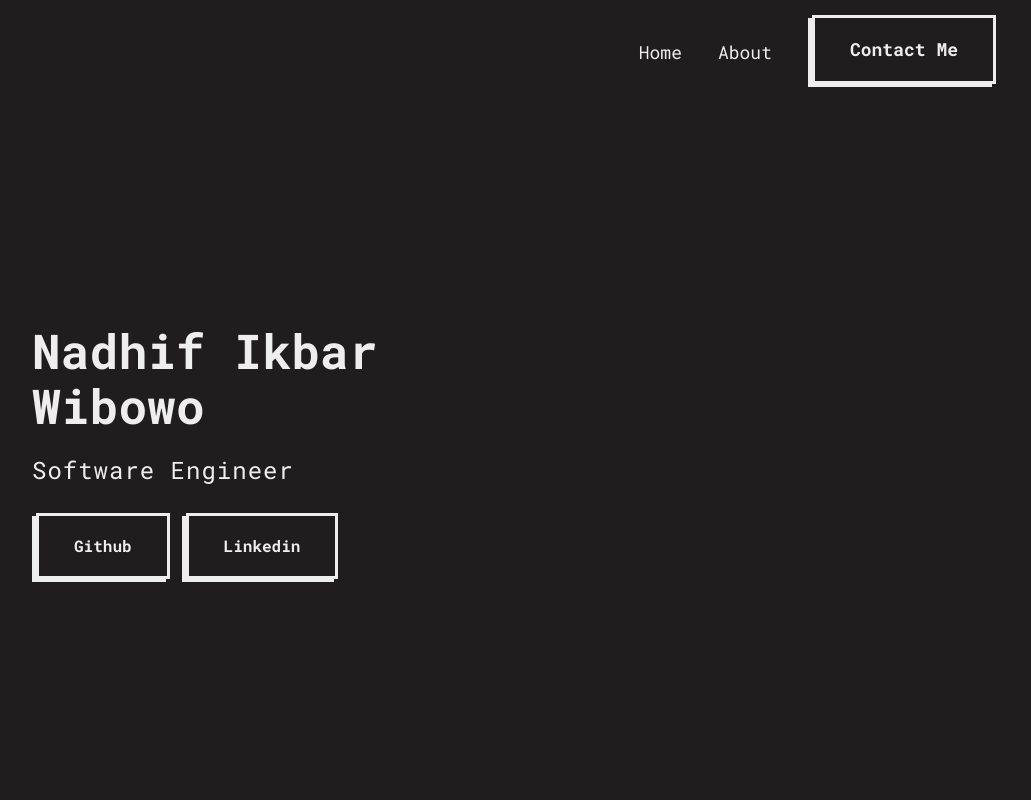
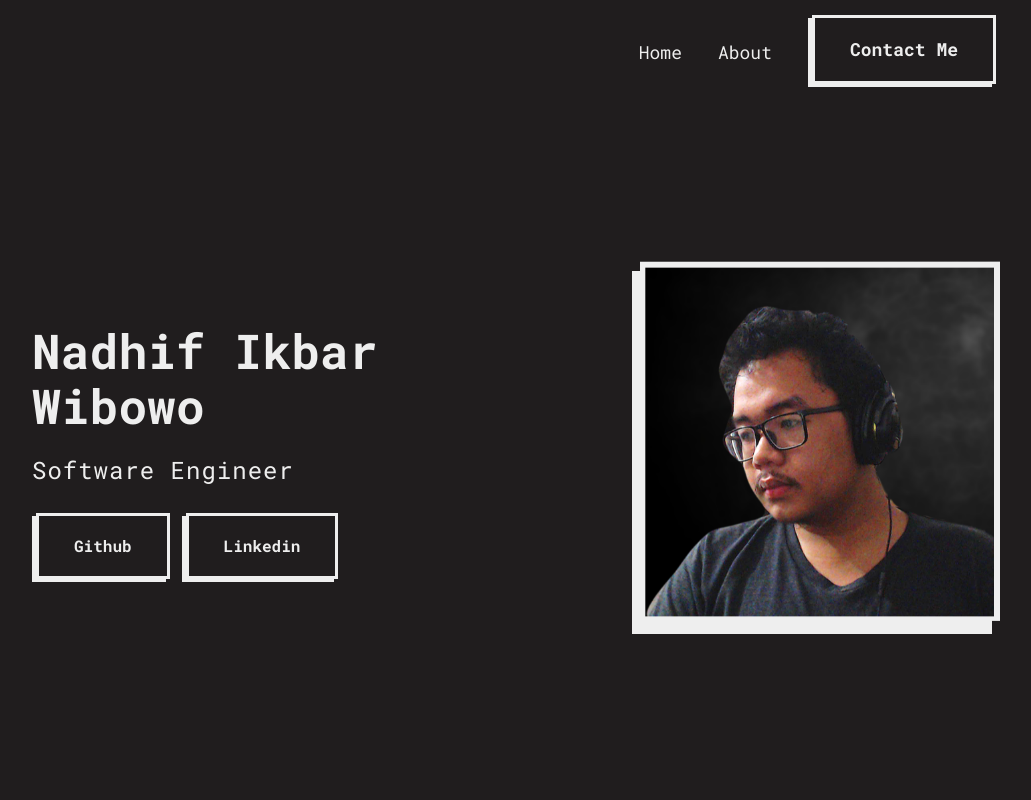
Before and after one commit to xbreak21/xbreak21.github.io, a plain HTML site: page index.html in a window 1280 px wide. Shown: the top 800 px of the page, without its empty margins (128-1159 px from the left). Drawn offline with Linux system fonts and the light colour scheme.

Commit message:
Revert "Remove side pp"
This reverts commit 6cb1ecc8c18216cc38f72c11675f292ed2e85c62.

```diff
--- a/index.html
+++ b/index.html
@@ -69,6 +69,13 @@
                 </div>
               </div>
             </article>
+          </aside>
+          <aside class="profile-section flex-half">
+            <div class="porto-image">
+              <div class="img-wrap">
+                <img class="profile" src="assets/me.png" />
+              </div>
+            </div>
           </aside>
         </div>
       </div>
```
